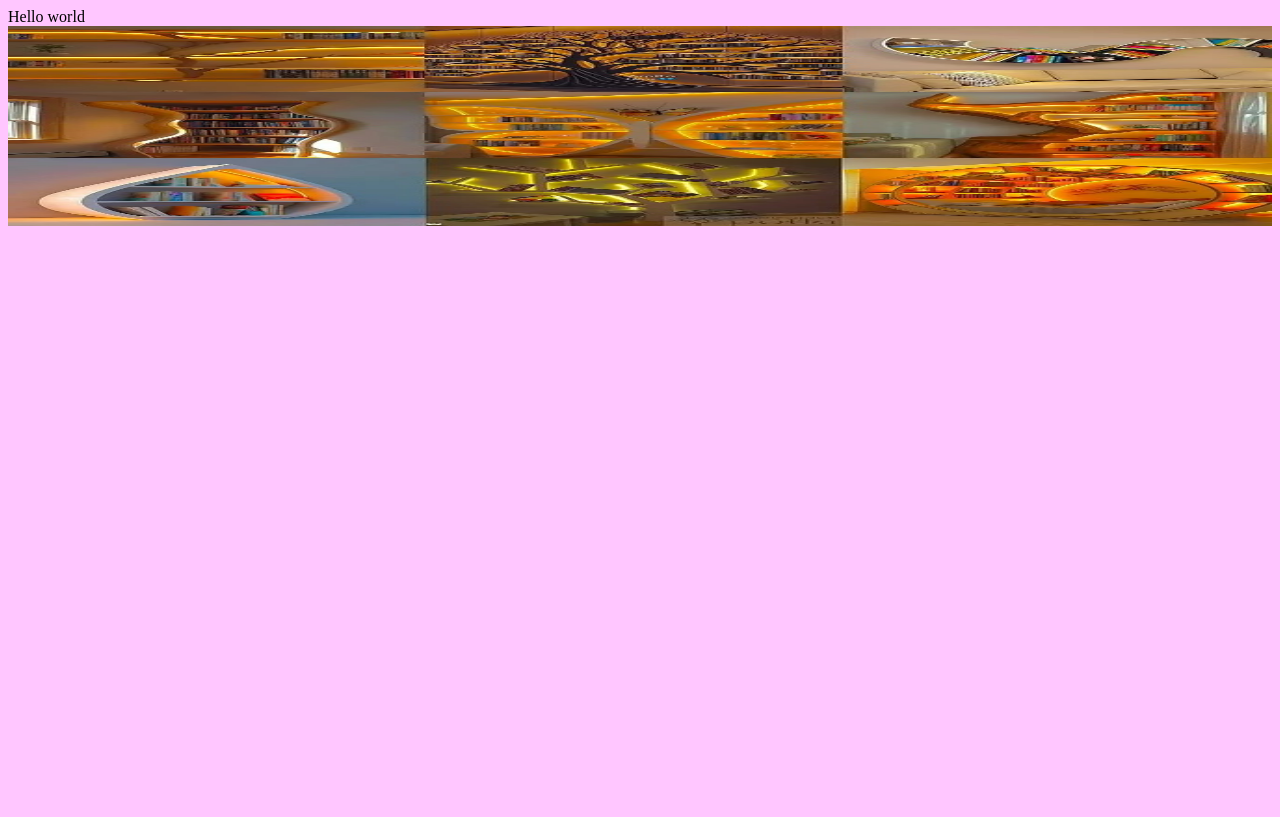
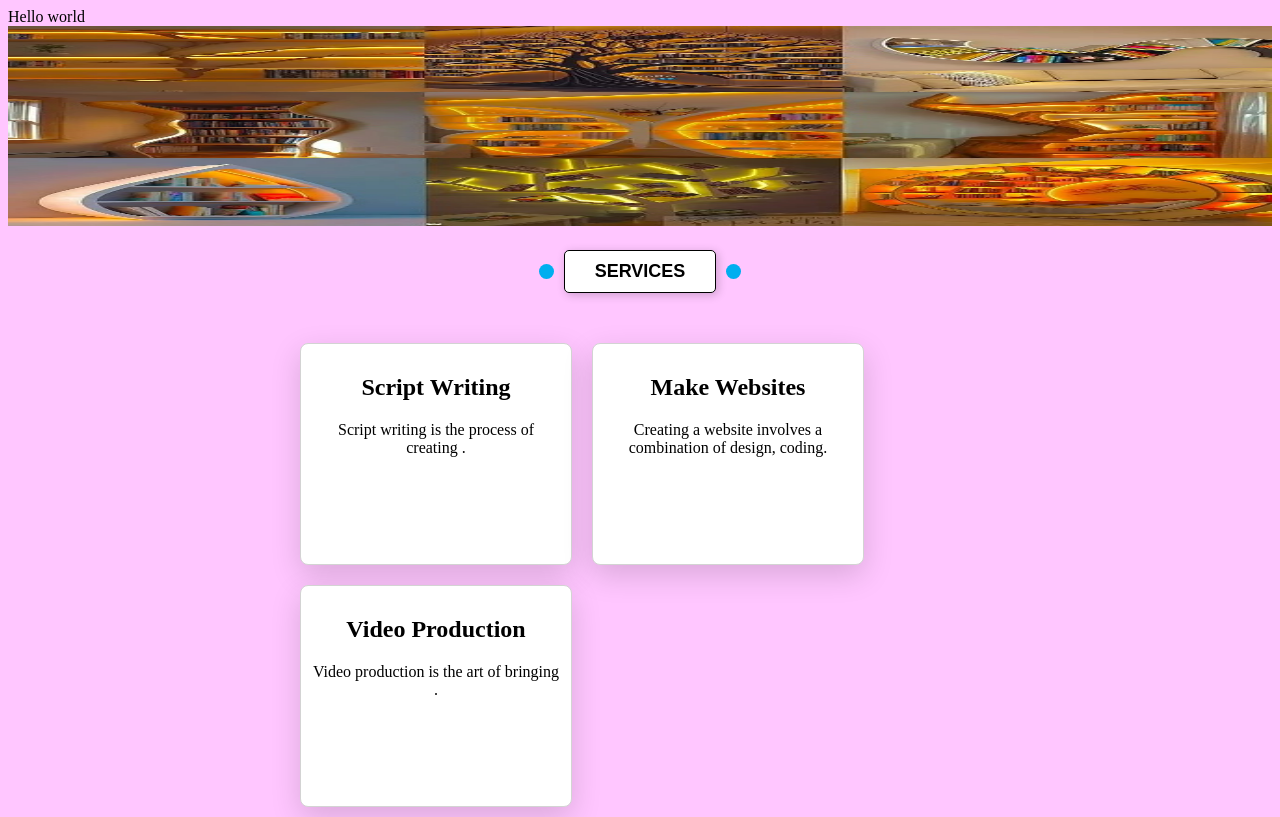
Before and after one commit to mennamedhat2/play, a plain HTML site: page index.html in a window 1280 px wide. Drawn offline with Linux system fonts and the light colour scheme.

Commit message:
add file

```diff
--- a/index.html
+++ b/index.html
@@ -11,6 +11,42 @@
 <body>
   Hello world
   <img src="img_1_1739907537975.jpg" alt="Girl in a jacket" width="250" height="200">
+     <section>
+      <div class="container">
+         <div class="dot"></div>
+         <button class="animated-button">SERVICES</button>
+         <div class="dot"></div>
+      </div>
+
+      <div class="card-container">
+         <!-- Card 1 -->
+         <div class="card">
+            <div class="icon">
+               <i class="fa-solid fa-pen"></i>
+            </div>
+            <h2>Script Writing</h2>
+            <span>Script writing is the process of creating .</span>
+         </div>
+
+         <!-- Card 2 -->
+         <div class="card">
+            <div class="icon">
+               <i class="fa-brands fa-chrome"></i>
+            </div>
+            <h2>Make Websites</h2>
+            <span>Creating a website involves a combination of design, coding. </span>
+         </div>
+
+         <!-- Card 3 -->
+         <div class="card">
+            <div class="icon">
+               <i class="fa-solid fa-camera"></i>
+            </div>
+            <h2>Video Production</h2>
+            <span>Video production is the art of bringing .</span>
+         </div>
+      </div>
+     </section>
   <script src="script.js"></script>
 </body>
 
--- a/style.css
+++ b/style.css
@@ -8,3 +8,108 @@ body {
 img {
   width: 100%;
 }
+.container {
+    display: flex;
+    align-items: center;
+    justify-content: center;
+    padding: 20px;
+}
+.dot {
+    width: 15px;
+    height: 15px;
+    background-color: #00AEEF;
+    border-radius: 50%;
+    margin: 0 10px;
+    transition: transform 0.5s ease-in-out, opacity 0.5s ease-in-out;
+}
+
+.animated-button {
+    background-color: white;
+    color: black;
+    font-size: 18px;
+    font-weight: bold;
+    padding: 10px 30px;
+    border: 1px solid #000;
+    border-radius: 5px;
+    cursor: pointer;
+    transition: background-color 0.3s ease-in-out, color 0.3s ease-in-out, box-shadow 0.3s ease-in-out;
+    box-shadow: 2px 2px 10px rgba(0, 0, 0, 0.2);
+    position: relative;
+    overflow: hidden;
+}
+
+.animated-button:hover {
+    box-shadow: 4px 4px 15px rgba(0, 0, 0, 0.3);
+}
+
+.container:active .dot {
+    transform: scale(2) translateX(0);
+    opacity: 0;
+}
+
+.container:active .dot:first-child {
+    transform: scale(2) translateX(50px);
+}
+
+.container:active .dot:last-child {
+    transform: scale(2) translateX(-50px);
+}
+
+.animated-button:active {
+    background-color: #00AEEF;
+    color: white;
+    border: 1px solid #00AEEF;
+}
+
+.card-container {
+    max-width: 700px;
+    display: flex;
+    flex-wrap: wrap;
+    margin: 20px auto;
+}
+
+.card {
+    width: 250px;
+    border: 1px solid lightgray;
+    height: 200px;
+    margin: 10px;
+    text-align: center;
+    background-color: white;
+    box-shadow: 0px 10px 30px rgba(0, 0, 0, 0.15);
+    transition: transform 0.3s ease, box-shadow 0.3s ease;
+    border-radius: 8px;
+    padding: 10px;
+}
+
+.card:hover {
+    transform: translateY(-10px) scale(1.02);
+    box-shadow: 0px 20px 40px rgba(0, 0, 0, 0.25);
+}
+.card .icon i {
+    font-size: 50px;
+    display: block;
+    margin: 10px auto;
+}
+
+.fa-pen {
+    color: lightskyblue;
+}
+
+.fa-chrome {
+    color: pink;
+}
+
+.fa-camera {
+    color: lightskyblue;
+}
+
+@media (max-width: 768px) {
+    .card-container {
+        flex-direction: column;
+        align-items: center;
+    }
+
+    .card {
+        width: 90%;
+    }
+}
```
